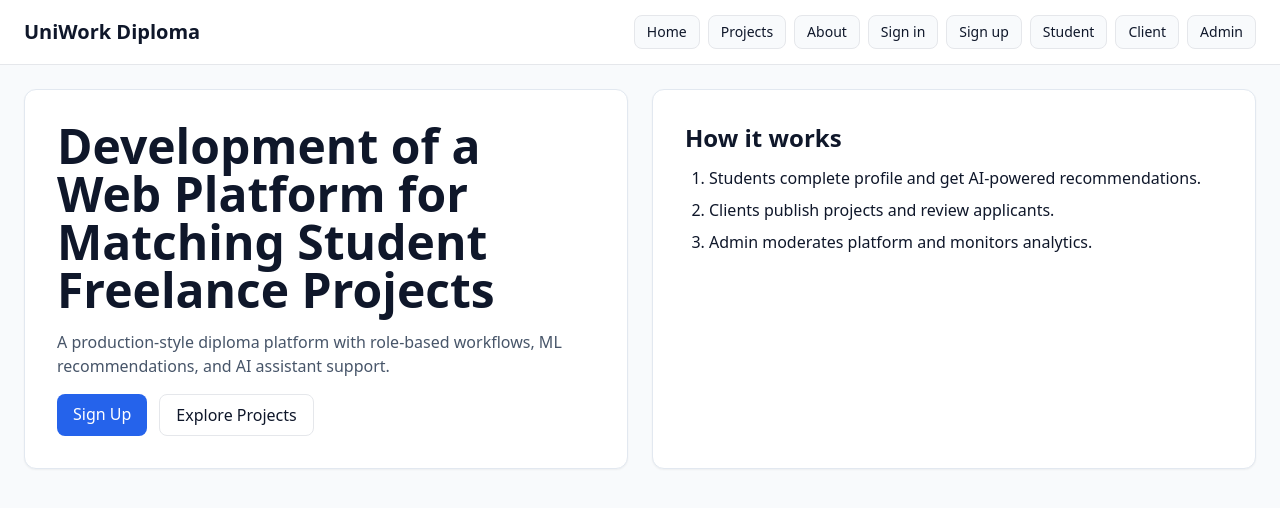
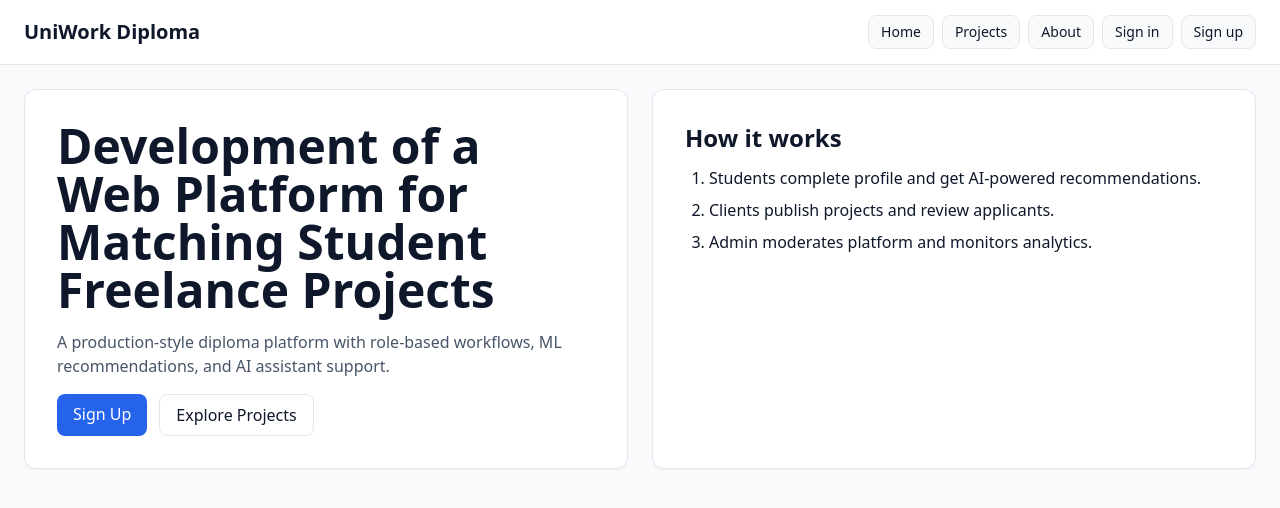
Before and after one commit to Donik2112/Diploma, a Next.js app: page / in a window 1280 px wide. Shown: the top 508 px of the page. Built offline with nearby package versions, Linux system fonts and the light colour scheme.

Commit message:
Enable public safe-mode navbar for guest-only render path

```diff
--- a/components/layout/navbar.tsx
+++ b/components/layout/navbar.tsx
@@ -1,8 +1,10 @@
 export function Navbar() {
   const links = [
-    ['Home', '/'], ['Projects', '/projects'], ['About', '/about'],
-    ['Sign in', '/signin'], ['Sign up', '/signup'],
-    ['Student', '/student/dashboard'], ['Client', '/client/dashboard'], ['Admin', '/admin/dashboard']
+    ['Home', '/'],
+    ['Projects', '/projects'],
+    ['About', '/about'],
+    ['Sign in', '/signin'],
+    ['Sign up', '/signup']
   ] as const;
 
   return (
@@ -10,8 +12,10 @@ export function Navbar() {
       <div className="container-app h-16 flex items-center justify-between">
         <a href="/" className="font-bold text-xl">UniWork Diploma</a>
         <nav className="flex gap-2 text-sm">
-          {links.map(([t, h]) => (
-            <a key={h} href={h} className="px-3 py-1.5 rounded-lg border bg-slate-50 hover:bg-slate-100">{t}</a>
+          {links.map(([title, href]) => (
+            <a key={href} href={href} className="px-3 py-1.5 rounded-lg border bg-slate-50 hover:bg-slate-100">
+              {title}
+            </a>
           ))}
         </nav>
       </div>
```
